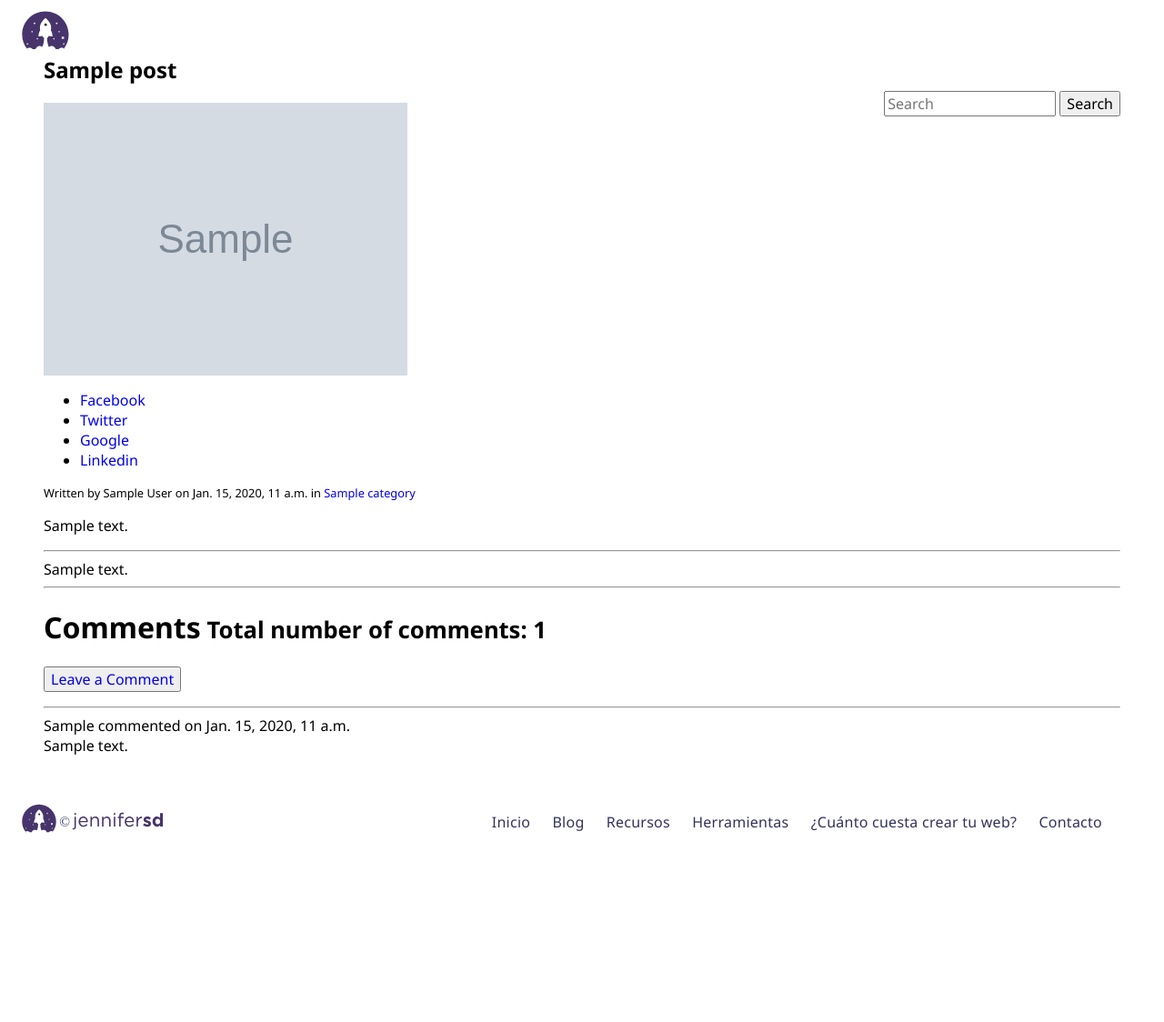
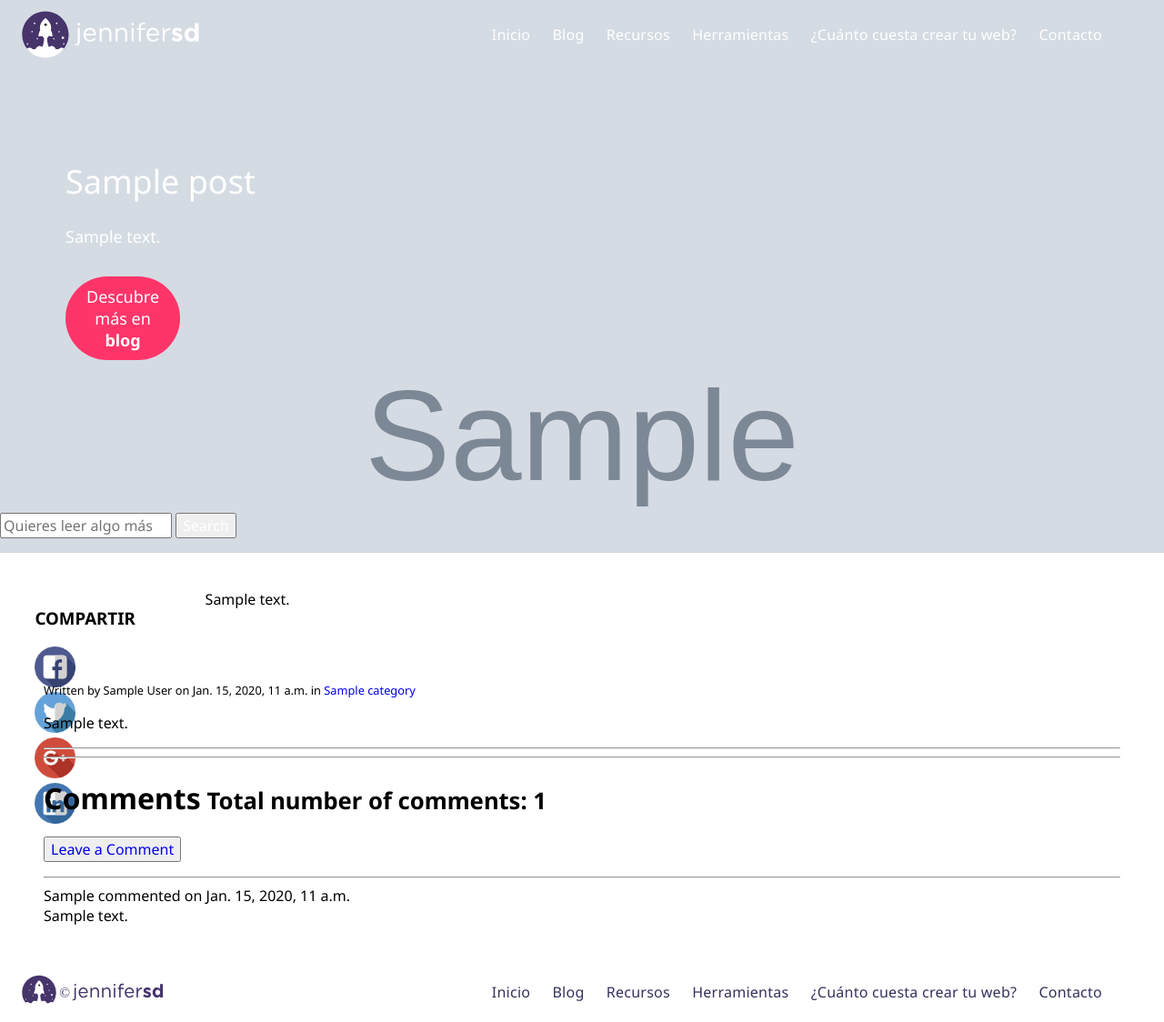
Before and after one commit to Jennifersd/jennifersd, a Django app: a page that uses blog/templates/blog/post_detail.html in a window 1280 px wide. Shown: the whole page at 91% size. Before the commit the page ends 916 px from the top, so only its background shows below. Run offline with Django 3.2, Linux system fonts and the light colour scheme; tables that the repository leaves empty hold one stand-in row (values such as "Sample post"); grey boxes marked "Sample" are stand-in pictures; some libraries are stand-ins or nearby versions.

Commit message:
changes dkeditor settings and design blog post

```diff
--- a/assets/css/style.css
+++ b/assets/css/style.css
@@ -955,3 +955,54 @@ footer{
     -webkit-touch-callout: none;
     color: #fff;
 }
+
+/* Blog Post
+–––––––––––––––––––––––––––––––––––––––––––––––––– */
+
+
+/* Section 1 - Blog section header
+–––––––––––––––––––––––––––––––––––––––––––––––––– */
+
+
+/* Section 1 - Blog section content
+–––––––––––––––––––––––––––––––––––––––––––––––––– */
+
+.social-link{
+    position: absolute;
+    left: 3%;
+    top: 40px;
+}
+
+.social-link h3{
+    text-transform:uppercase;
+}
+
+.social-link ul{
+    padding:0px;
+    list-style-type:none;
+}
+
+.social-link li{
+    width:45px;
+}
+
+.social-link li a{
+    width:100%;
+}
+
+.social-link li a img{
+    width:100%;
+}
+
+.block-post-content{
+    display: block;
+    margin: 0px auto;
+    width: 70%;
+}
+
+.block-post-content img {
+    width: 84%;
+    text-align: center;
+    margin: 0px auto;
+    display: block;
+}
--- a/blog/templates/blog/post_detail.html
+++ b/blog/templates/blog/post_detail.html
@@ -4,47 +4,78 @@
 {% block description %} {{ posts.seo_description }} {% endblock %}
 
 {% block content %}
-	<section class="drawer -blog">
+
+<section class="blogs -post" style="background-image:url({{ post.image.url }})">
 	<div class="blocks-container">
-			<div style="float:right; margin-top:40px;" class="search-content">
+		<div class="-post-block-text">
+			<div class="wrapper">
+				<h1>{{ post.title }}</h1>
+				<h2>{{ post.content|truncatewords:25 }}</h2>
+				<div class="list-button-post">
+					<a id="button-header-post" href="{{post.category.get_absoulte_url}}">Descubre más en <strong>blog</strong></a>
+				</div>
+			</div>
+		</div>
+	</div>
+	<div class="blocks-search">
+		<div class="search-content">
 			<form method="GET" action="">
-					<input type="text" name="q" placeholder="Search" value="{{ request.GET.q }}" />
+				<input type="text" name="q" placeholder="Quieres leer algo más" value="{{ request.GET.q }}" />
 				<input type="submit" value="Search" />
 			</form>
 		</div>
-		    <div class="post">
-		       	<div class="content">
-					<h2>{{ post.title }}</h2>
-					{% if post.image  %}
-						<img src="{{ post.image.url }}">
-					{% endif %}
+	</div>
+</section>
 
+<section class="drawer -post-content">
+	<div class="blocks-container">
 		<div class="social-link">
-
+			<h3>Compartir</h3>
 			<ul>
 				<li>
-								<a href="https://www.facebook.com/sharer/sharer.php?u={{request.build_absolute_uri}}">Facebook</a>
+					<a href="https://www.facebook.com/sharer/sharer.php?u={{request.build_absolute_uri}}">
+						<img src="/static/img/facebook.png"/>
+					</a>
 				</li>
 				<li>
-								<a href="https://twitter.com/home?status={{share_string|truncatewords:5}}%20{{request.build_absolute_uri}}">Twitter</a>
+					<a href="https://twitter.com/home?status={{share_string|truncatewords:5}}%20{{request.build_absolute_uri}}">
+						<img src="/static/img/twitter.png"/>
+					</a>
 				</li>
 				<li>
-								<a href='https://plus.google.com/share?url={{request.build_absolute_uri}}'>Google</a>
-
+					<a href='https://plus.google.com/share?url={{request.build_absolute_uri}}'>
+						<img src="/static/img/google-plus.png"/>
+					</a>
 				</li>
 				<li>
-								<a href="https://www.linkedin.com/shareArticle?mini=true&url={{request.build_absolute_uri}}&title={{post.title}}&summary={{share_string}}&source={{request.build_absolute_uri}}">Linkedin</a>
+					<a href="https://www.linkedin.com/shareArticle?mini=true&url={{request.build_absolute_uri}}&title={{post.title}}&summary={{share_string}}&source={{request.build_absolute_uri}}">
+						<img src="/static/img/linkedin.png"/>
+					</a>
 				</li>
 
 			</ul>
 		</div>
+
+		<div class="block-post-content">
+			{{ post.richtextuploads|safe }}
+		</div>
+	</div>
+</section>
+
+	<section class="drawer -blog">
+		<div class="blocks-container">
+
+		    <div class="post">
+		       	<div class="content">
+
+
+
 					<small>Written by {{ post.author.get_full_name }} on {{ post.published }} in <a href="{{post.category.get_absoulte_url}}">{{ post.category }}</a></small>
 					{{ post.content|linebreaks }}
 
 					<hr>
 
-					{{ post.richtextuploads|safe }}
-					{{ post.richtext|safe }}
+
 
 					<hr>
 					<div class="page-header">
```
Also changed, not shown: mysite/settings.py (+60 -7 lines), assets/img/facebook.png (added), assets/img/google-plus.png (added), assets/img/linkedin.png (added), assets/img/twitter.png (added). Lines whose indentation alone changed are shown as unchanged.
